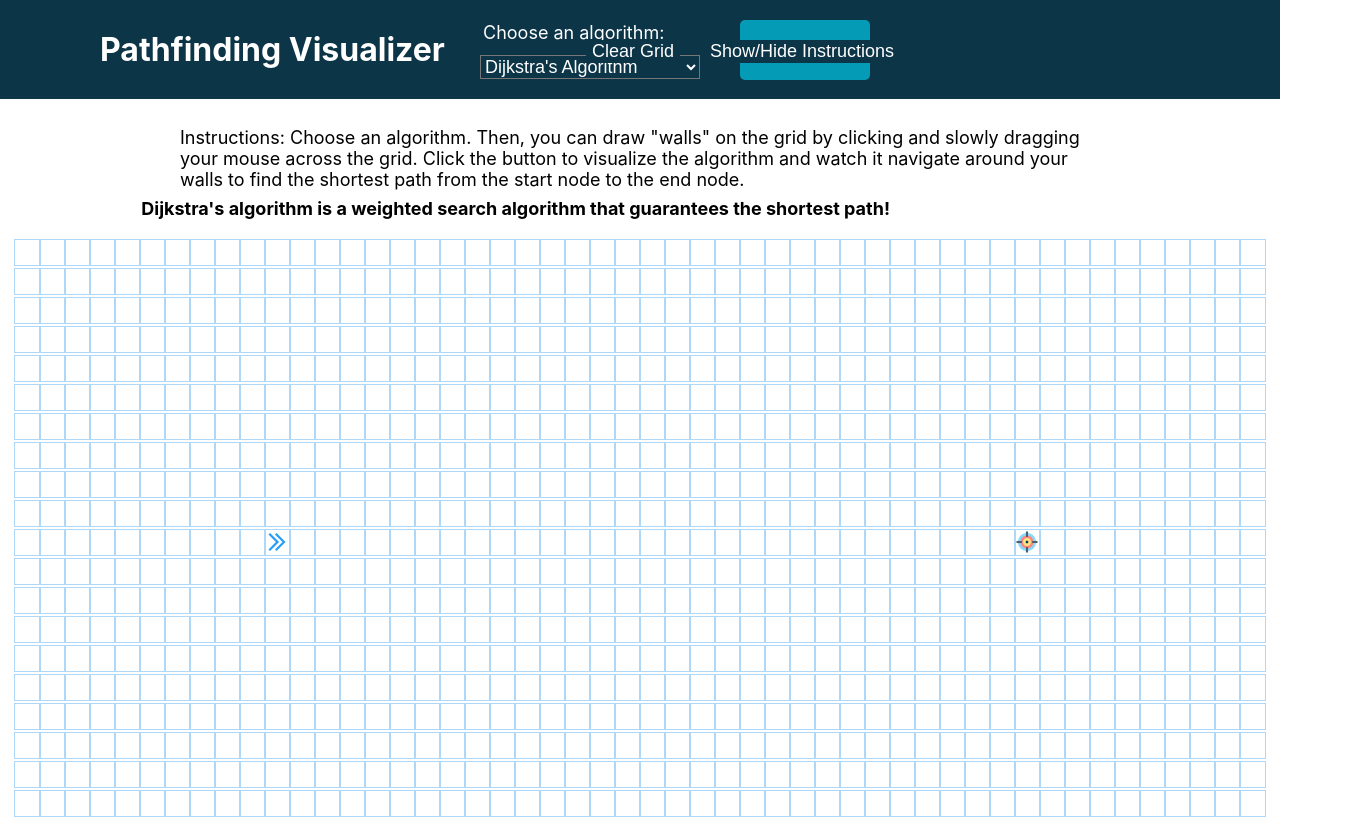
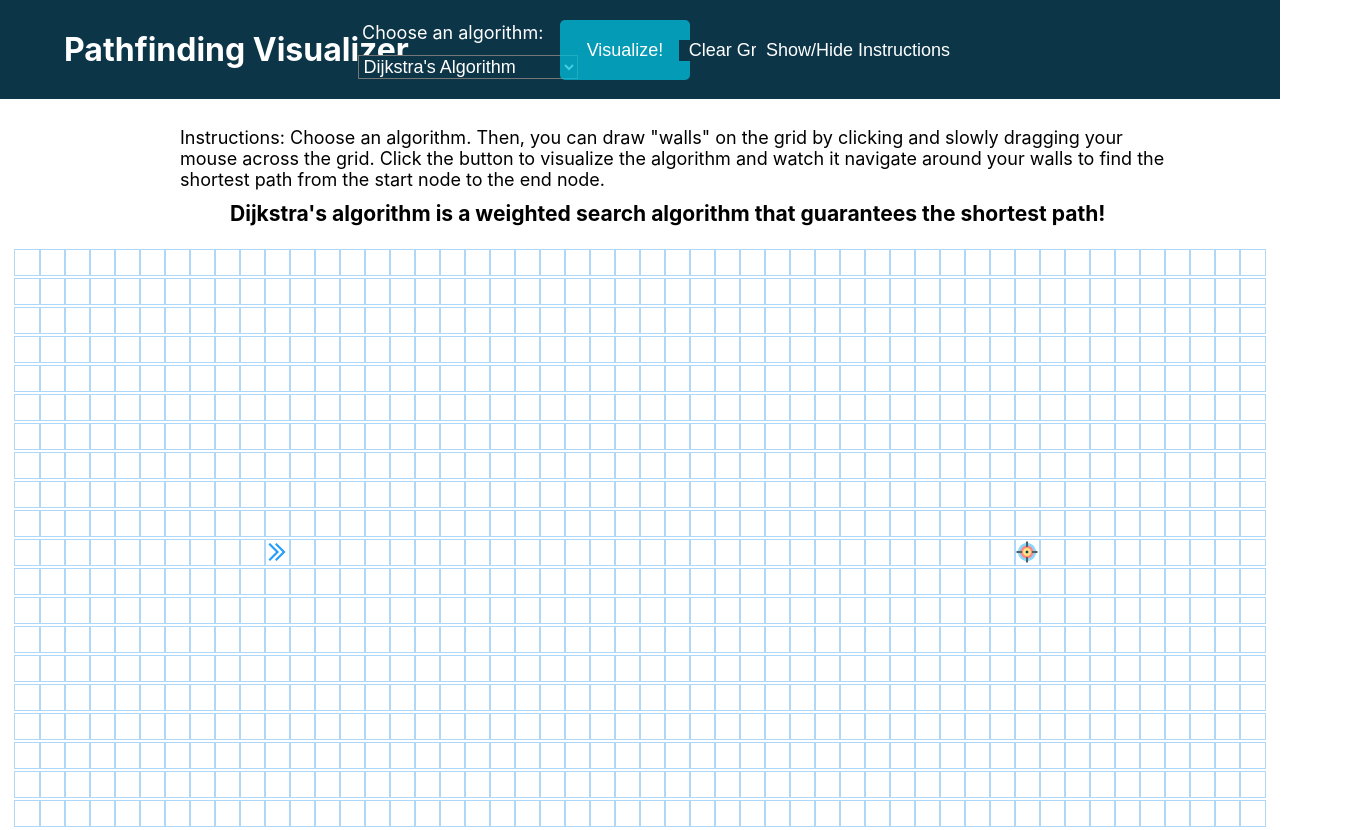
Before and after one commit to prashantbarge22/pathfinding-visualizer, a React (Create React App) app: page / in a window 1280 px wide. Shown: the whole page, 1360 px wide, since content can reach past the window. Built offline with nearby package versions, Linux system fonts and the light colour scheme.

Commit message:
style fixes

```diff
--- a/src/PathfindingVisualizer/PathfindingVisualizer.css
+++ b/src/PathfindingVisualizer/PathfindingVisualizer.css
@@ -1,7 +1,9 @@
 .grid {
   position: absolute;
-  top: 240px;
-  width: 100%;
+  top: 250px;
+  left: 50%;
+  margin-left: -625px;
+  min-width: 1250px;
 }
 
 .header h1 {
@@ -9,14 +11,15 @@
   color: #fff;
   text-align: left;
   padding: 30px;
-  padding-left: 100px;
+  padding-left: 5%;
   margin: 0px;
 }
 
 #viz-btn {
   position: absolute;
   top: 20px;
-  left: 740px;
+  left: 50%;
+  margin-left: -80px;
   border: none;
   border-radius: 5px;
   background: rgba(0, 190, 218, 0.75);
@@ -33,15 +36,16 @@
 #algo-select-label {
   position: absolute;
   top: 22px;
-  left: 483px;
+  left: 27.5%;
   color: #fff;
   font-size: large;
+  padding: 0px 10px;
 }
 
 #algorithm-select {
   position: absolute;
   top: 55px;
-  left: 480px;
+  left: 28%;
   border-style: solid;
   background: rgb(12, 53, 71);
   color: #fff;
@@ -55,11 +59,12 @@
 #clear-btn {
   position: absolute;
   top: 40px;
-  right: 600px;
+  right: 39%;
   border: none;
   background: rgb(12, 53, 71);
   color: #fff;
   font-size: large;
+  padding: 0 10px;
 }
 
 #clear-btn:hover {
@@ -70,69 +75,54 @@
   padding: 10px 180px;
   text-align: left;
   font-size: large;
-  /* display: none; */
+  min-width: 1000px;
 }
 
 #instr-btn {
   position: absolute;
   top: 40px;
-  right: 380px;
+  right: 25%;
   border: none;
   background: rgb(12, 53, 71);
   color: #fff;
   font-size: large;
+  padding: 0 10px;
 }
 
 #instr-btn:hover {
   color: rgb(120, 231, 248);
 }
 
-#dijkstra-desc {
+#algo-desc {
   position: absolute;
   padding: 10px;
   top: 170px;
-  right: 380px;
+  left: 50%;
   text-align: center;
   font-size: large;
+}
+
+#dijkstra-desc {
+  margin-left: -420px;
   display: block;
 }
 
 #dfs-desc {
-  position: absolute;
-  padding: 10px;
-  top: 170px;
-  right: 380px;
-  text-align: center;
-  font-size: large;
+  margin-left: -470px;
   display: none;
 }
 
 #bfs-desc {
-  position: absolute;
-  padding: 10px;
-  top: 170px;
-  right: 380px;
-  text-align: center;
-  font-size: large;
+  margin-left: -450px;
   display: none;
 }
 
 #greedy-bfs-desc {
-  position: absolute;
-  padding: 10px;
-  top: 170px;
-  right: 380px;
-  text-align: center;
-  font-size: large;
+  margin-left: -500px;
   display: none;
 }
 
 #a-star-desc {
-  position: absolute;
-  padding: 10px;
-  top: 170px;
-  right: 380px;
-  text-align: center;
-  font-size: large;
+  margin-left: -370px;
   display: none;
 }
```
